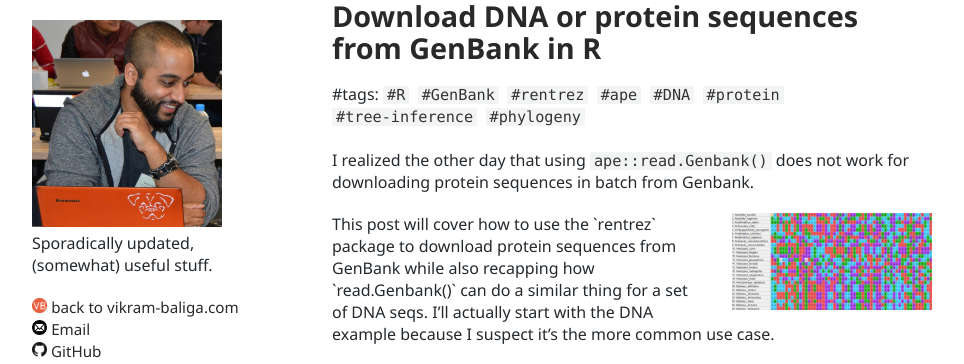
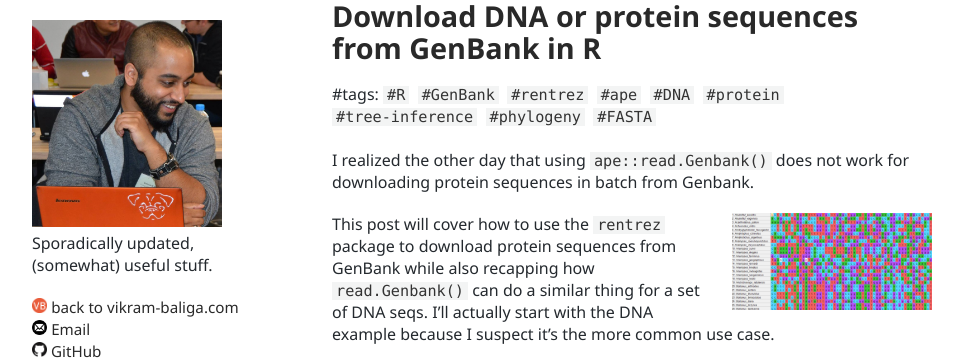
Before and after one commit to vbaliga/vbaliga.github.io, a Jekyll site: the page built from _posts/2019-11-26-download-genbank-dna-protein-sequences-in-R.md, in a window 1280 px wide and 900 px high. Shown: the part 133-497 px from the top of the window, without its empty margins (158-1122 px from the left). Built offline with Jekyll 4.4.1, drawn with Linux system fonts in a browser that asks for light colours; a script that is not in the unit is left out.

Commit message:
Update 2019-11-26-download-genbank-dna-protein-sequences-in-R.md

```diff
--- a/_posts/2019-11-26-download-genbank-dna-protein-sequences-in-R.md
+++ b/_posts/2019-11-26-download-genbank-dna-protein-sequences-in-R.md
@@ -1,6 +1,6 @@
 ---
 layout: post
-tags: ["R","GenBank","rentrez","ape","DNA","protein","tree-inference","phylogeny"]
+tags: ["R","GenBank","rentrez","ape","DNA","protein","tree-inference","phylogeny","FASTA"]
 title: Download DNA or protein sequences from GenBank in R
 ---
 
@@ -8,7 +8,10 @@ title: Download DNA or protein sequences from GenBank in R
 
 I realized the other day that using `ape::read.Genbank()` does not work for downloading protein sequences in batch from Genbank.
 
-<p> <img src="https://raw.githubusercontent.com/vbaliga/vbaliga.github.io/master/images/2019-11-26/genbank_seqs.png" alt="unaligned sequences from genbank" style="float:right;width:200px;height:97px;margin-left:30px;"> This post will cover how to use the `rentrez` package to download protein sequences from GenBank while also recapping how `read.Genbank()` can do a similar thing for a set of DNA seqs. I’ll actually start with the DNA example because I suspect it’s the more common use case.  </p>
+<img src="https://raw.githubusercontent.com/vbaliga/vbaliga.github.io/master/images/2019-11-26/genbank_seqs.png" alt="unaligned sequences from genbank" style="float:right;width:200px;height:97px;margin-left:30px;">
+
+This post will cover how to use the `rentrez` package to download protein sequences from GenBank while also recapping how `read.Genbank()` can do a similar thing for a set of DNA seqs. I’ll actually start with the DNA example because I suspect it’s the more common use case.
+
 Both pipelines generate `FASTA` files, which can then be used for multiple sequence alignment etc etc.
 
 <!---more--->
```
